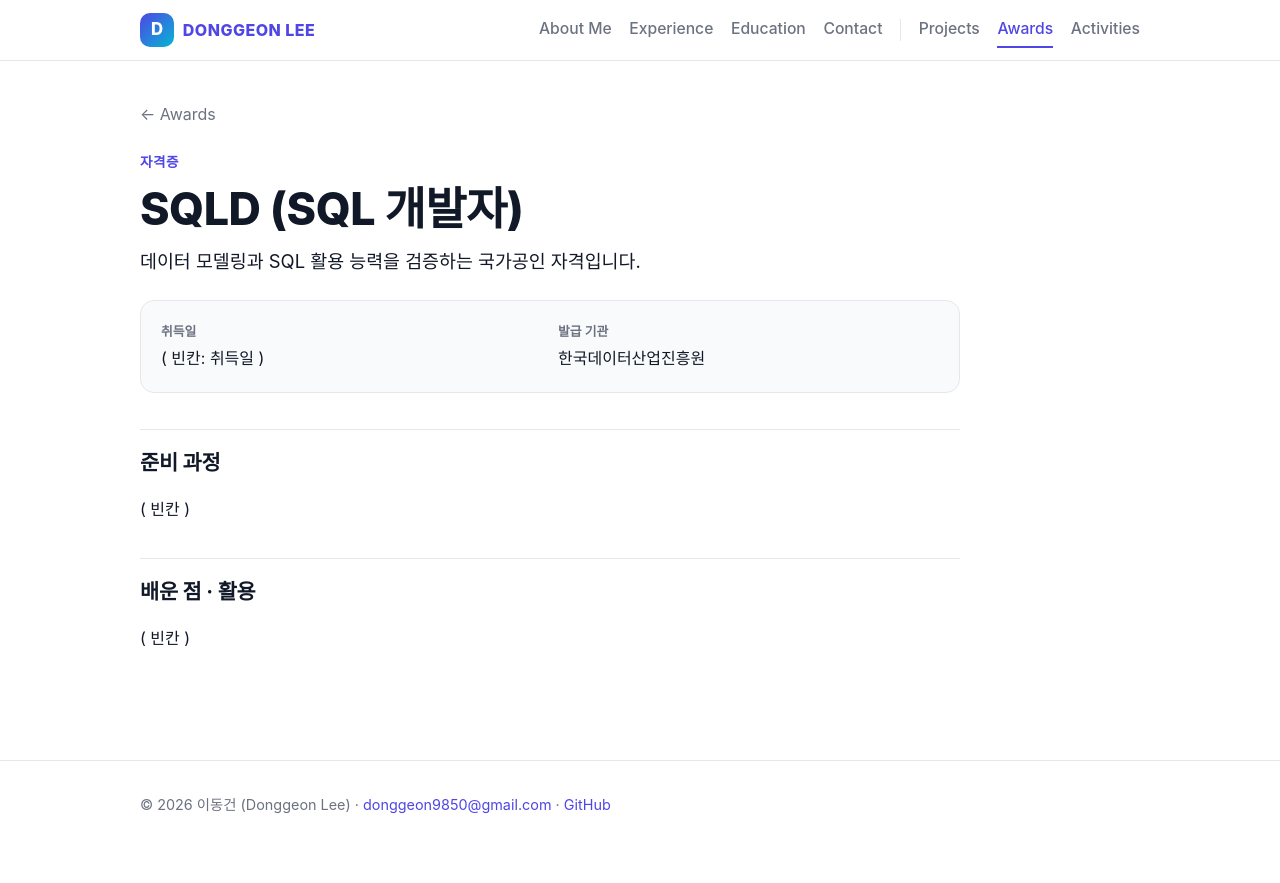
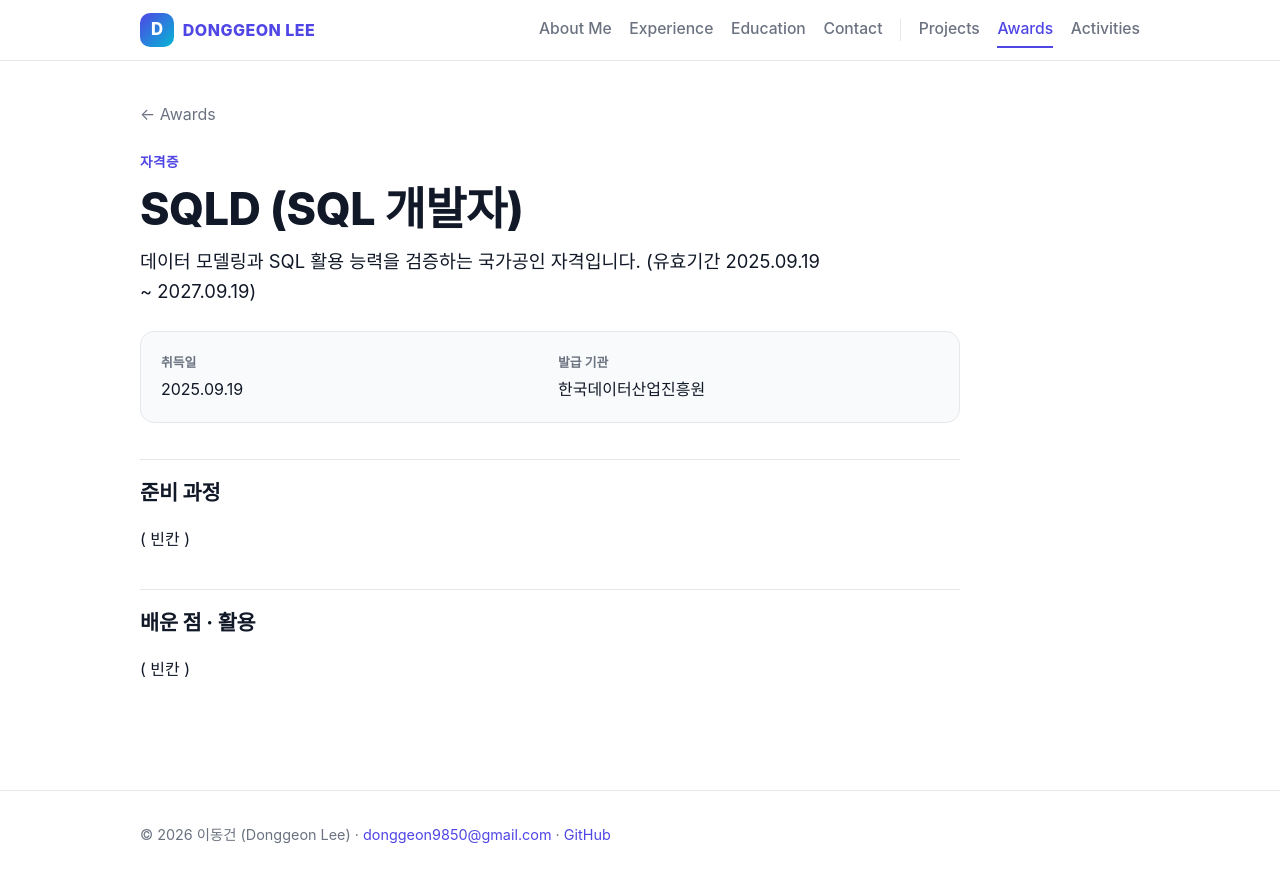
Before and after one commit to leeedd00/leeedd00.github.io, a Jekyll site: the page built from _awards/sqld.md, in a window 1280 px wide. Shown: the top 883 px of the page. Built offline with Jekyll 4.4.1, drawn with Linux system fonts in a browser that asks for light colours; some web fonts are replaced.

Commit message:
자격증 취득일 추가

```diff
--- a/_awards/sqld.md
+++ b/_awards/sqld.md
@@ -2,9 +2,9 @@
 title: SQLD (SQL 개발자)
 order: 11
 category: 자격증
-when: "( 빈칸: 취득일 )"
+when: 2025.09.19
 org: 한국데이터산업진흥원
-summary: 데이터 모델링과 SQL 활용 능력을 검증하는 국가공인 자격입니다.
+summary: 데이터 모델링과 SQL 활용 능력을 검증하는 국가공인 자격입니다. (유효기간 2025.09.19 ~ 2027.09.19)
 # thumbnail: /assets/img/awards/sqld.jpg
 ---
 
```
Also changed, not shown: _awards/adsp.md (+1 -1 lines).
